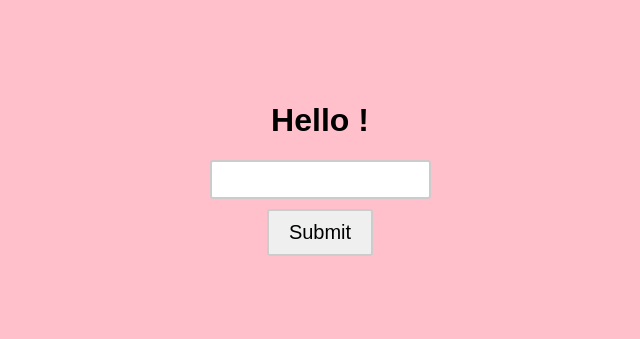
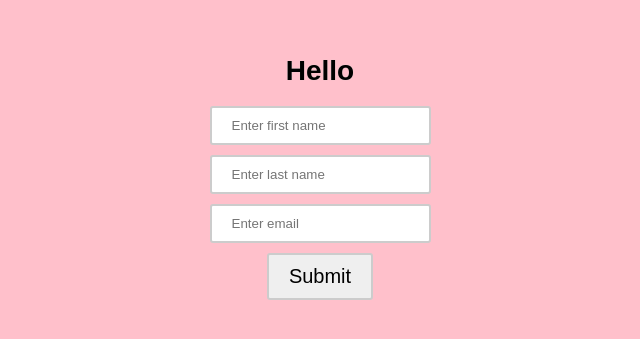
Before and after one commit to robinc2402/learn-react, a React (Create React App) app: page / in a window 1280 px wide. Shown: the part 227-566 px from the top of the page, without its empty margins (320-960 px from the left). Built offline with nearby package versions, Linux system fonts and the light colour scheme.

Commit message:
Previous Value of State used for Form field objects

```diff
--- a/src/index.css
+++ b/src/index.css
@@ -43,7 +43,7 @@ input {
   border: 2px solid #ccc;
   border-radius: 3px;
   overflow: hidden;
-  margin: 0 auto;
+  margin: 0 auto 10px;
 }
 #my-button {
   display: block;
--- a/src/index.js
+++ b/src/index.js
@@ -3,6 +3,7 @@ import ReactDOM from "react-dom";
 // import App from "./gettime/App";
 // import App from "./miniclock/App";
 // import App from "./bgswitcher/App";
-import App from "./basicForm/App";
+//import App from "./basicForm/App";
+import App from "./multiInputForm/App";
 
 ReactDOM.render(<App />, document.getElementById("root"));
--- /dev/null
+++ b/src/multiInputForm/App.jsx
@@ -0,0 +1,64 @@
+import React, { useState } from "react";
+import "../index.css";
+
+const App = () => {
+  const [data, setData] = useState({
+    firstname: "",
+    lastname: "",
+    email: ""
+  });
+
+  const formSubmit = (event) => {
+    event.preventDefault();
+    // console.log(event.target.value);
+    //setData();
+  };
+
+  const inputEvent = (event) => {
+    setData((preValue) => {
+      if ("firstname" === event.target.name) {
+        return {
+          firstname: event.target.value,
+          lastname: preValue.lastname,
+          email: preValue.email
+        };
+      }
+    });
+  };
+
+  return (
+    <>
+      <div id="container">
+        <h1 id="heading">
+          Hello {data.firstname} {data.lastname}
+        </h1>
+        <form onSubmit={formSubmit}>
+          <input
+            onChange={inputEvent}
+            type="text"
+            name="firstname"
+            placeholder="Enter first name"
+            value={data.firstname}
+          />
+          <input
+            onChange={inputEvent}
+            type="text"
+            name="lastname"
+            placeholder="Enter last name"
+            value={data.lastname}
+          />
+          <input
+            onChange={inputEvent}
+            type="text"
+            name="email"
+            placeholder="Enter email"
+            value={data.email}
+          />
+          <button id="my-button">Submit</button>
+        </form>
+      </div>
+    </>
+  );
+};
+
+export default App;
```
